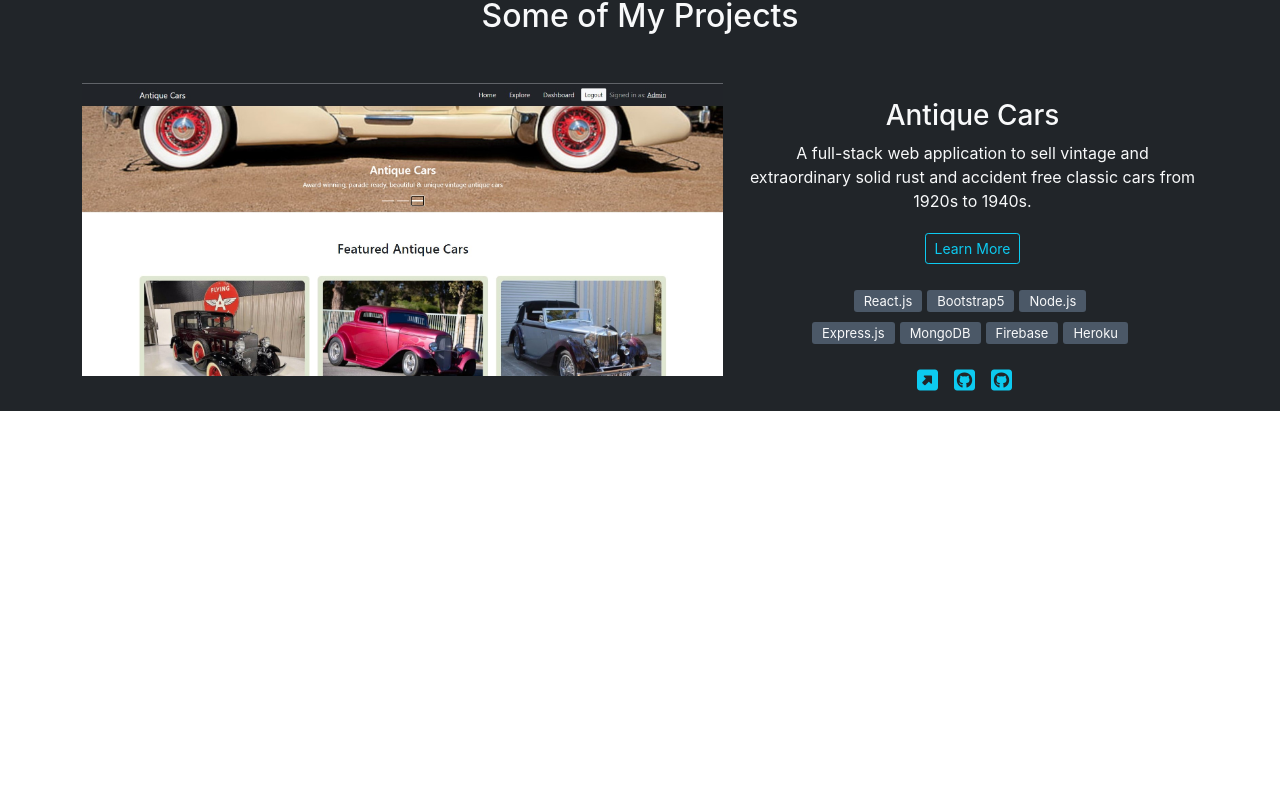
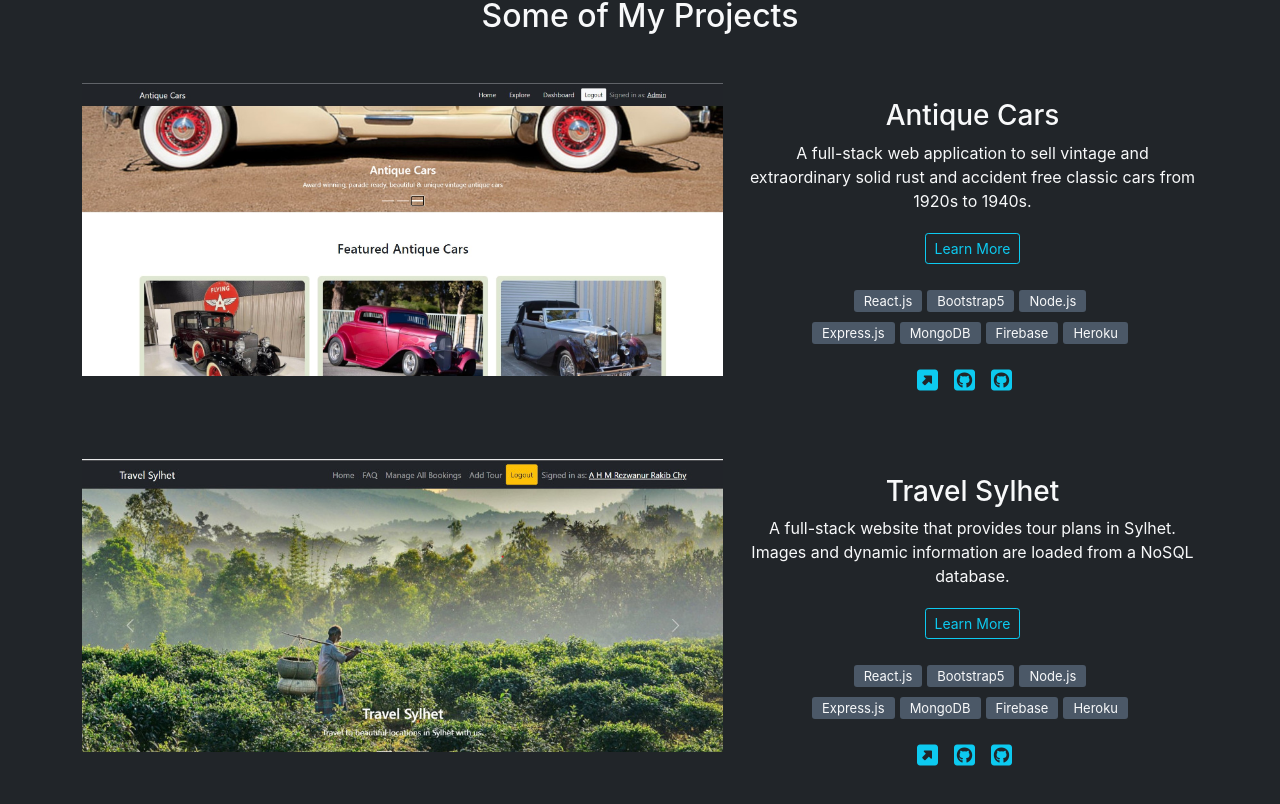
Before and after one commit to rezbd/first-portfolio, a React (Create React App) app: page / in a window 1280 px wide. Shown: the part 623-1427 px from the top of the page. Before the commit the page ends 1034 px from the top, so only its background shows below. Built offline with nearby package versions, Linux system fonts and the light colour scheme.

Commit message:
added travel sylhet section

```diff
--- a/src/components/Projects/Projects.js
+++ b/src/components/Projects/Projects.js
@@ -1,6 +1,7 @@
 import React from 'react';
 import './Projects.css';
 import antiqueCars1 from '../../images/antique-cars-1.jpg'
+import travelSylhet1 from '../../images/travel-sylhet1_3.jpg'
 import { Link } from 'react-router-dom';
 
 const Projects = () => {
@@ -32,9 +33,40 @@ const Projects = () => {
                             </div>
                         </div>
                         <div className="mt-4">
-                            <a target="_blank" rel="noreferrer" href="https://github.com/rezbd/antique-cars-client-side"><i className="text-info fs-4 me-3 fas fa-external-link-square-alt"></i></a>
+                            <a target="_blank" rel="noreferrer" href="https://antique-cars.web.app/"><i className="text-info fs-4 me-3 fas fa-external-link-square-alt"></i></a>
                             <a target="_blank" rel="noreferrer" href="https://github.com/rezbd/antique-cars-client-side"><i className="text-info fs-4 me-3 fab fa-github-square"></i></a>
                             <a target="_blank" rel="noreferrer" href="https://github.com/rezbd/antique-cars-server-side"><i className="text-info fs-4 me-3 fab fa-github-square"></i></a>
+                        </div>
+
+                    </div>
+                </div>
+                <div className="row py-5">
+                    <div className="col-12 col-md-7">
+                        <img width="100%" src={travelSylhet1} alt="" />
+                    </div>
+                    <div className="col-12 col-md-5 py-3">
+                        <h3>Travel Sylhet</h3>
+                        <p>A full-stack website that provides tour plans in Sylhet. Images and dynamic information are loaded from a NoSQL database.</p>
+                        <Link to="">
+                            <button className="mb-3 mt-1 btn btn-sm btn-outline-info">Learn More</button>
+                        </Link>
+                        <div className="technologies">
+                            <div className="py-2">
+                                <span>React.js</span>
+                                <span>Bootstrap5</span>
+                                <span>Node.js</span>
+                            </div>
+                            <div>
+                                <span>Express.js</span>
+                                <span>MongoDB</span>
+                                <span>Firebase</span>
+                                <span>Heroku</span>
+                            </div>
+                        </div>
+                        <div className="mt-4">
+                            <a target="_blank" rel="noreferrer" href="https://travel-sylhet-5b76e.web.app/"><i className="text-info fs-4 me-3 fas fa-external-link-square-alt"></i></a>
+                            <a target="_blank" rel="noreferrer" href="https://github.com/rezbd/travel-sylhet-client-side"><i className="text-info fs-4 me-3 fab fa-github-square"></i></a>
+                            <a target="_blank" rel="noreferrer" href="https://github.com/rezbd/travel-sylhet-server-side"><i className="text-info fs-4 me-3 fab fa-github-square"></i></a>
                         </div>
 
                     </div>
```
Also changed, not shown: src/images/travel-sylhet1_3.jpg (added).
